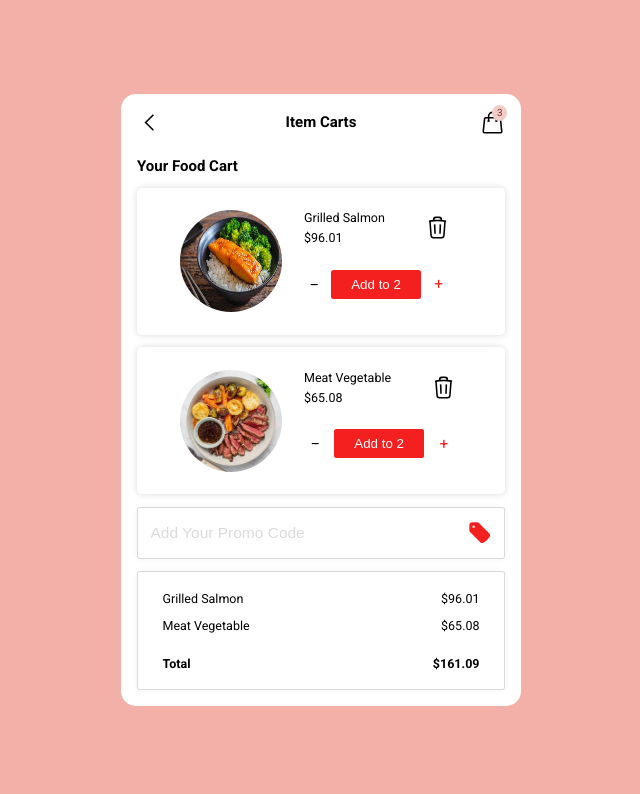
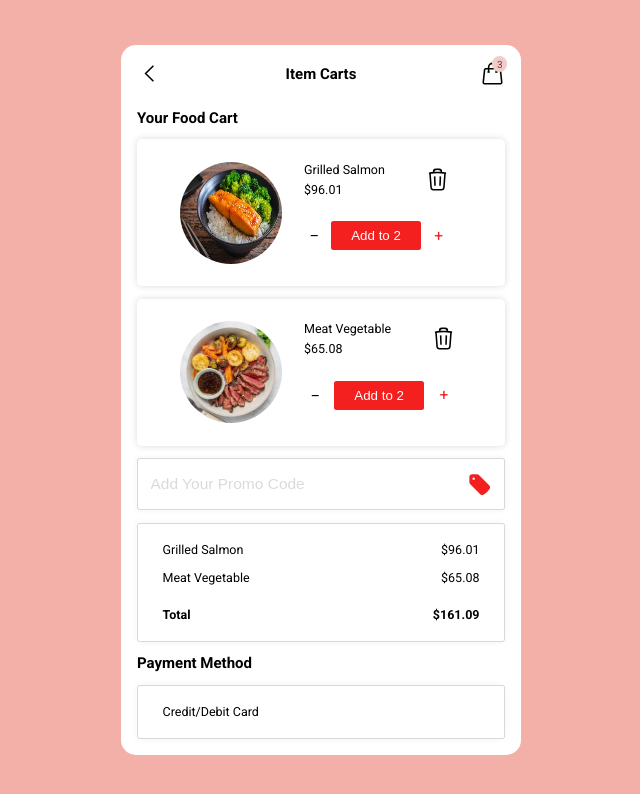
Before and after one commit to arunav999/Globalignite, a React (Vite) app: page / in a window 1280 px wide. Shown: the top 794 px of the page, without its empty margins (319-959 px from the left). Built offline with nearby package versions, Linux system fonts and the light colour scheme.

Commit message:
design done

```diff
--- a/src/App.jsx
+++ b/src/App.jsx
@@ -92,7 +92,15 @@ const App = () => {
         </div>
 
         {/* PAYMENT */}
-        <div className="payment"></div>
+        <div className="payment">
+          <div className="heading">
+            <h2>Payment Method</h2>
+          </div>
+
+          <div className="method">
+            <span>Credit/Debit Card</span>
+          </div>
+        </div>
       </div>
     </>
   );
--- a/src/index.css
+++ b/src/index.css
@@ -210,3 +210,15 @@ body {
 }
 
 /* ----- TOTAL-PRICE ----- */
+.payment {
+  margin-top: 1.25rem;
+}
+
+.method {
+  margin-top: 1.25rem;
+  padding: 1.85rem 2.45rem;
+  font-size: 1.25rem;
+  border: 1px solid rgba(0, 0, 0, 0.15);
+  border-radius: 0.25rem;
+  box-shadow: 0px 0px 7px 0px rgba(0, 0, 0, 0.05);
+}
```
